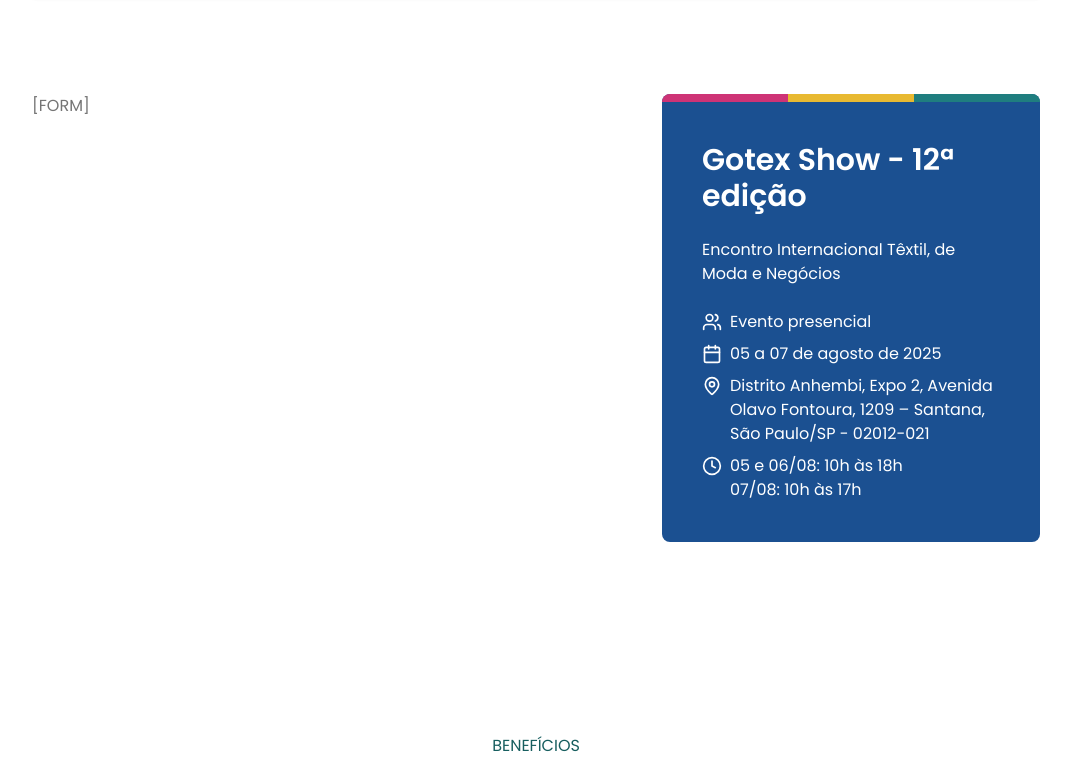
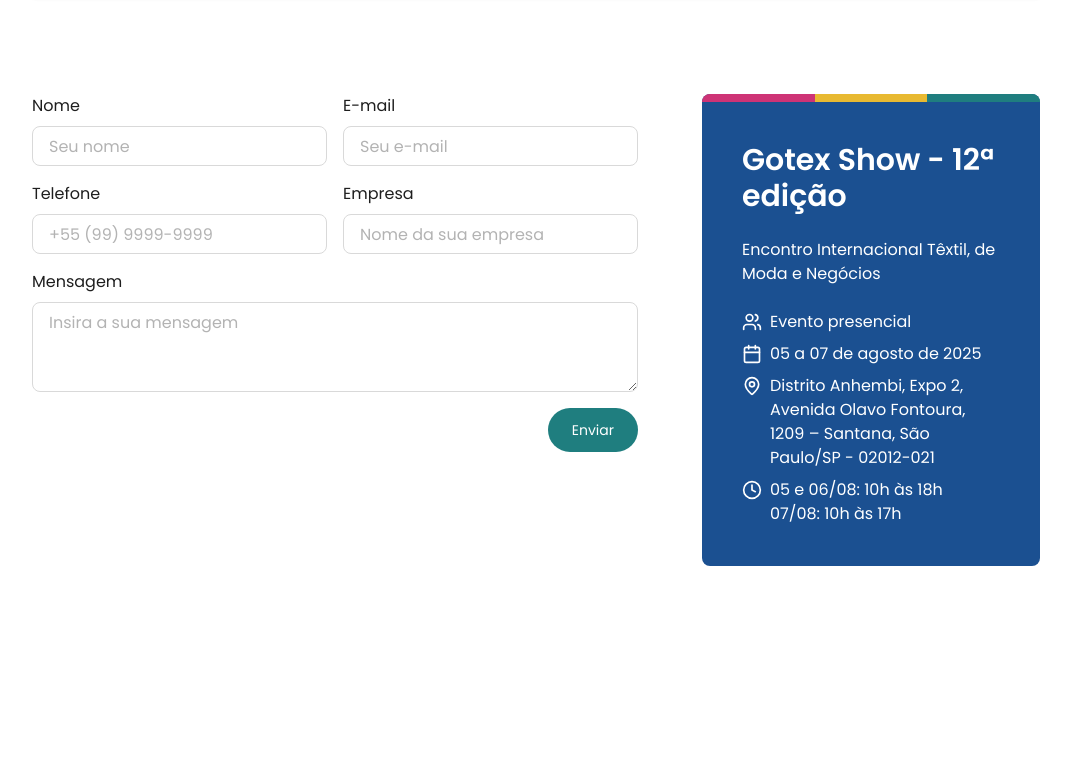
Before and after one commit to mtscarvalho/gotex-show-site, a Next.js app: page / in a window 1280 px wide. Shown: the part 800-1558 px from the top of the page, without its empty margins (104-1175 px from the left). Built offline with nearby package versions, Linux system fonts and the light colour scheme.

Commit message:
Create form

```diff
--- a/src/app/page.tsx
+++ b/src/app/page.tsx
@@ -2,9 +2,11 @@
 
 import { Button } from "@/components/button";
 import { IconList } from "@/components/icon-list";
-import { Calendar, CheckCircle, Clock, MapPin, Rocket, RocketIcon, Users } from "lucide-react";
+import { Calendar, CheckCircle, Clock, MapPin, Rocket, Users } from "lucide-react";
 import ColoredLine from "@/components/colored-line";
 import Card from "@/components/card-icon";
+import { Input } from "@/components/input";
+import { Textarea } from "@/components/textarea";
 
 export default function Home() {
   return (
@@ -47,8 +49,24 @@
 
       <section className="py-24">
         <div className="container">
-          <div className="grid grid-cols-8">
-            <div className="md:col-span-4 lg:col-span-5">[FORM]</div>
+          <div className="grid grid-cols-8 gap-16">
+            <div className="md:col-span-4 lg:col-span-5">
+              <form className="grid grid-cols-2 gap-4" action="">
+                <Input label="Nome" name="name" type="text" placeholder="Seu nome" required />
+                <Input label="E-mail" name="email" type="email" placeholder="Seu e-mail" required />
+                <Input label="Telefone" name="phone" type="tel" placeholder="+55 (99) 9999-9999" required />
+                <Input label="Empresa" name="company" type="tel" placeholder="Nome da sua empresa" required />
+                <div className="col-span-2">
+                  <Textarea label="Mensagem" name="company" placeholder="Insira a sua mensagem" required />
+                </div>
+                <footer className="col-span-2 flex justify-between">
+                  <div></div>
+                  <Button size="md" variant="primary">
+                    Enviar
+                  </Button>
+                </footer>
+              </form>
+            </div>
             <div className="md:col-span-4 lg:col-span-3">
               <div className="bg-brand-secondary text-on-brand-secondary overflow-hidden rounded-lg">
                 <ColoredLine />
@@ -58,8 +76,11 @@
                   <IconList>
                     <IconList.Item icon={Users}>Evento presencial</IconList.Item>
                     <IconList.Item icon={Calendar}>05 a 07 de agosto de 2025</IconList.Item>
-                    <IconList.Item icon={MapPin}>Distrito Anhembi, Expo 2, Avenida Olavo Fontoura, 1209  –  Santana, São Paulo/SP - 02012-021</IconList.Item>
-                    <IconList.Item icon={Clock}> 05 e 06/08: 10h às 18h <br /> 07/08: 10h às 17h</IconList.Item>
+                    <IconList.Item icon={MapPin}>Distrito Anhembi, Expo 2, Avenida Olavo Fontoura, 1209 – Santana, São Paulo/SP - 02012-021</IconList.Item>
+                    <IconList.Item icon={Clock}>
+                      {" "}
+                      05 e 06/08: 10h às 18h <br /> 07/08: 10h às 17h
+                    </IconList.Item>
                   </IconList>
                 </div>
               </div>
@@ -71,50 +92,24 @@
       <section className="py-24">
         <div className="container grid gap-y-12">
           <div className="space-y-4 text-center">
-            <span className="uppercase text-brand">Benefícios</span>
-            <h2 className="text-3xl font-bold text-default text-balance"><span className="text-brand">Por que participar</span> do Encontro Internacional Têxtil, de Moda e Negócios?</h2>
+            <span className="text-brand uppercase">Benefícios</span>
+            <h2 className="text-default text-3xl font-bold text-balance">
+              <span className="text-brand">Por que participar</span> do Encontro Internacional Têxtil, de Moda e Negócios?
+            </h2>
           </div>
           <div className="space-y-6">
-          <div className="grid grid-cols-4 gap-x-4">
-            <Card
-              icon={<Rocket />}
-              title="Lançamento de produtos"
-              description="Evento ideal para lançar novos produtos e obter feedback direto dos consumidores e especialistas do setor."
-            />
-            <Card
-              icon={<Rocket />}
-              title="Lançamento de produtos"
-              description="Evento ideal para lançar novos produtos e obter feedback direto dos consumidores e especialistas do setor."
-            />
-            <Card
-              icon={<Rocket />}
-              title="Lançamento de produtos"
-              description="Evento ideal para lançar novos produtos e obter feedback direto dos consumidores e especialistas do setor."
-            />
-            <Card
-              icon={<Rocket />}
-              title="Lançamento de produtos"
-              description="Evento ideal para lançar novos produtos e obter feedback direto dos consumidores e especialistas do setor."
-            />
-          </div>
-          <div className="grid grid-cols-3 gap-x-4">
-              <Card
-                icon={<Rocket />}
-                title="Lançamento de produtos"
-                description="Evento ideal para lançar novos produtos e obter feedback direto dos consumidores e especialistas do setor."
-              />
-              <Card
-                icon={<Rocket />}
-                title="Lançamento de produtos"
-                description="Evento ideal para lançar novos produtos e obter feedback direto dos consumidores e especialistas do setor."
-              />
-              <Card
-                icon={<Rocket />}
-                title="Lançamento de produtos"
-                description="Evento ideal para lançar novos produtos e obter feedback direto dos consumidores e especialistas do setor."
-              />
-          </div>
-          <p className="text-right">*Número de visitantes esperado na Gotex Show 2025 com base no público da última edição.</p>
+            <div className="grid grid-cols-4 gap-x-4">
+              <Card icon={<Rocket />} title="Lançamento de produtos" description="Evento ideal para lançar novos produtos e obter feedback direto dos consumidores e especialistas do setor." />
+              <Card icon={<Rocket />} title="Lançamento de produtos" description="Evento ideal para lançar novos produtos e obter feedback direto dos consumidores e especialistas do setor." />
+              <Card icon={<Rocket />} title="Lançamento de produtos" description="Evento ideal para lançar novos produtos e obter feedback direto dos consumidores e especialistas do setor." />
+              <Card icon={<Rocket />} title="Lançamento de produtos" description="Evento ideal para lançar novos produtos e obter feedback direto dos consumidores e especialistas do setor." />
+            </div>
+            <div className="grid grid-cols-3 gap-x-4">
+              <Card icon={<Rocket />} title="Lançamento de produtos" description="Evento ideal para lançar novos produtos e obter feedback direto dos consumidores e especialistas do setor." />
+              <Card icon={<Rocket />} title="Lançamento de produtos" description="Evento ideal para lançar novos produtos e obter feedback direto dos consumidores e especialistas do setor." />
+              <Card icon={<Rocket />} title="Lançamento de produtos" description="Evento ideal para lançar novos produtos e obter feedback direto dos consumidores e especialistas do setor." />
+            </div>
+            <p className="text-right">*Número de visitantes esperado na Gotex Show 2025 com base no público da última edição.</p>
           </div>
         </div>
       </section>
--- /dev/null
+++ b/src/components/input.tsx
@@ -0,0 +1,16 @@
+type InputProps = {
+  label: string;
+  name: string;
+  disabled?: boolean;
+} & React.InputHTMLAttributes<HTMLInputElement>;
+
+export function Input({ label, name, disabled, ...props }: InputProps) {
+  return (
+    <div className="flex flex-col gap-2">
+      <label className={disabled ? "text-disabled" : "text-default"} htmlFor={name}>
+        {label}
+      </label>
+      <input className="text-default border-default placeholder:text-default-tertiary disabled:bg-disabled disabled:border-disabled disabled:text-on-disabled disabled:placeholder:text-on-disabled flex h-10 w-full items-center rounded-lg border px-4" id={name} name={name} {...props} disabled={disabled} />
+    </div>
+  );
+}
--- /dev/null
+++ b/src/components/textarea.tsx
@@ -0,0 +1,15 @@
+type Textarea = {
+  label: string;
+  name: string;
+} & React.TextareaHTMLAttributes<HTMLTextAreaElement>;
+
+export function Textarea({ label, name, ...props }: Textarea) {
+  return (
+    <div className="flex flex-col gap-2">
+      <label className="text-default" htmlFor={name}>
+        {label}
+      </label>
+      <textarea className="text-default border-default placeholder:text-default-tertiary disabled:bg-disabled disabled:border-disabled disabled:text-on-disabled disabled:placeholder:text-on-disabled flex w-full items-center rounded-lg border px-4 py-2" rows={3} id={name} name={name} {...props} />
+    </div>
+  );
+}
```
